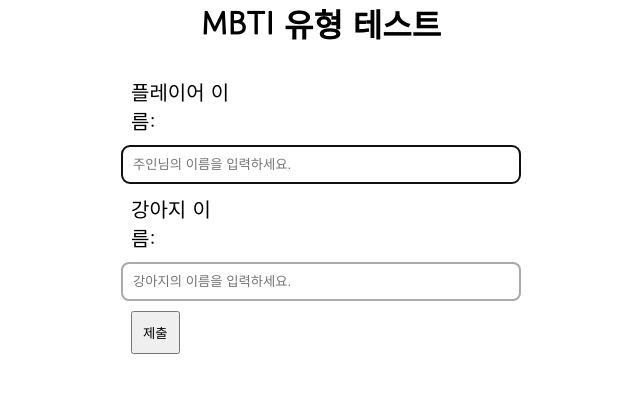
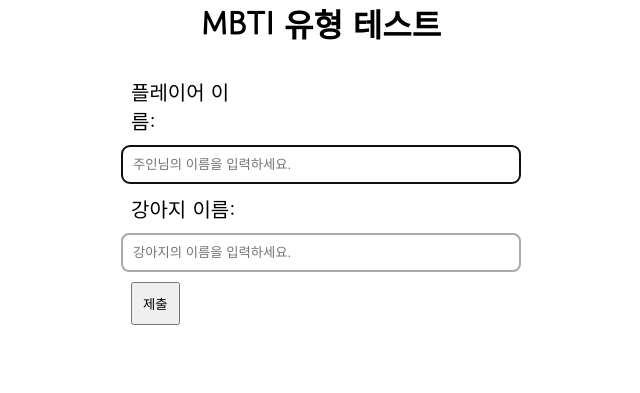
Before and after one commit to k391160334/web-frontend-practice, a Flask app: page / in a window 1280 px wide. Shown: the part 146-539 px from the top of the page, without its empty margins (319-959 px from the left). Run offline with Flask 2, Linux system fonts and the light colour scheme.

Commit message:
style.css

```diff
--- a/static/css/style.css
+++ b/static/css/style.css
@@ -14,7 +14,7 @@ h1 {
 }
 
 label {
-    width: 100px;
+    width: 120px;
     display: inline-block;
     padding: 10px;
 }
```
